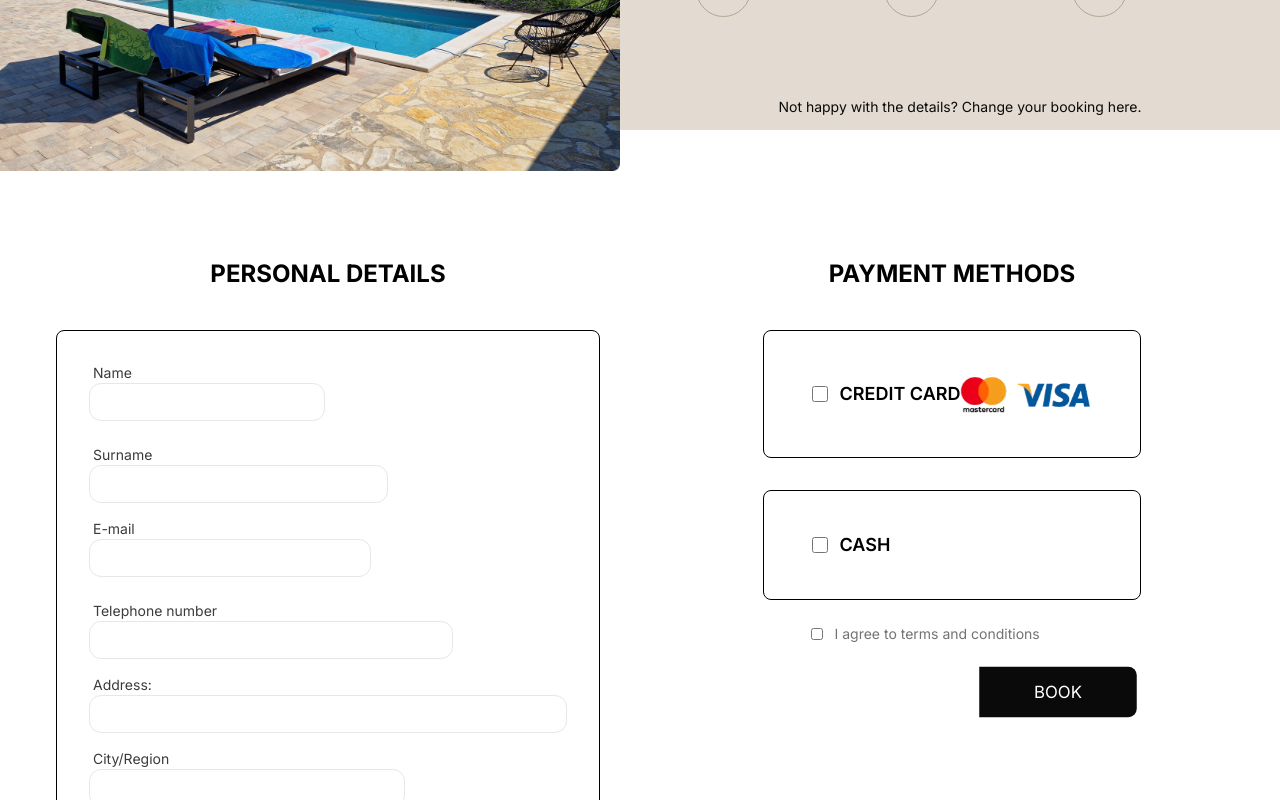
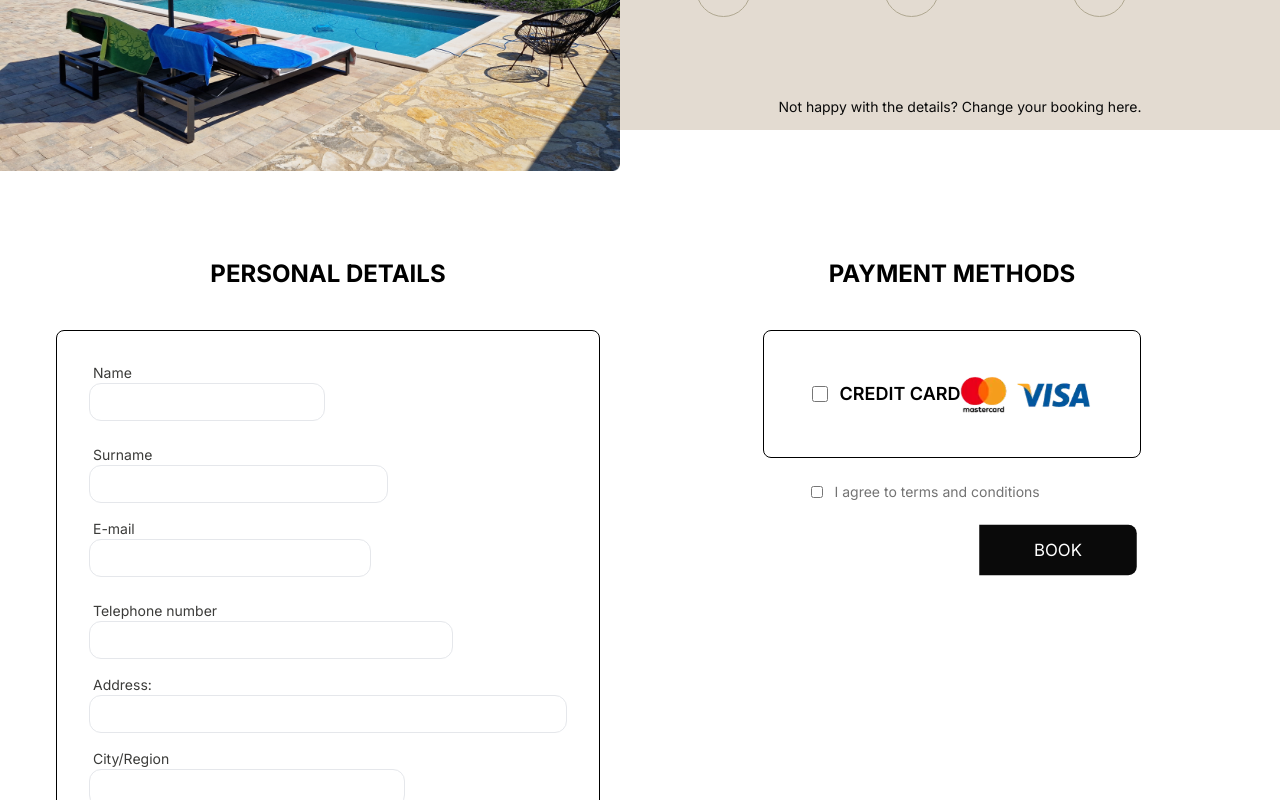
Before and after one commit to Casa-Claudia/casa-claudia-frontend, a Next.js app: page /checkout in a window 1280 px wide. Shown: the part 410-1210 px from the top of the page. Built offline with nearby package versions, Linux system fonts and the light colour scheme.

Commit message:
removed cash payment

```diff
--- a/src/app/checkout/page.tsx
+++ b/src/app/checkout/page.tsx
@@ -26,7 +26,7 @@ export default function CheckoutPage() {
               <div className="flex flex-col items-start">
                 <div className="flex max-w-[590px]  justify-between rounded-lg border border-black lg:px-12 px-6 py-5 md:py-10">
                   <div className="flex items-center justify-center">
-                    <input type="checkbox" id="creditCard" className="mr-3 h-3 w-3 lg:h-4 lg:w-4" />
+                    <input type="checkbox" id="creditCard" className="mr-3 h-3 w-3 lg:h-4 lg:w-4" required={true} />
                     <label htmlFor="creditCard" className="text-lg font-semibold text-black">
                       CREDIT CARD
                     </label>
@@ -36,14 +36,14 @@ export default function CheckoutPage() {
                   </div>
                 </div>
 
-                <div className="mt-8 flex  w-full max-w-[590px] justify-between rounded-lg border border-black lg:px-12 px-6 py-5 md:py-10">
+                {/* <div className="mt-8 flex  w-full max-w-[590px] justify-between rounded-lg border border-black lg:px-12 px-6 py-5 md:py-10">
                   <div className="flex items-center justify-center">
                     <input type="checkbox" id="creditCard" className="mr-3 h-3 w-3 lg:h-4 lg:w-4" />
                     <label htmlFor="creditCard" className="text-lg font-semibold text-black">
                       CASH
                     </label>
                   </div>
-                </div>
+                </div> */}
                 <div className="mt-6 flex items-center justify-center px-12">
                   <input type="checkbox" id="creditCard" className="mr-3 h-3 w-3" required={true} />
                   <label htmlFor="creditCard" className="text-sm text-my-light-grey">
```
